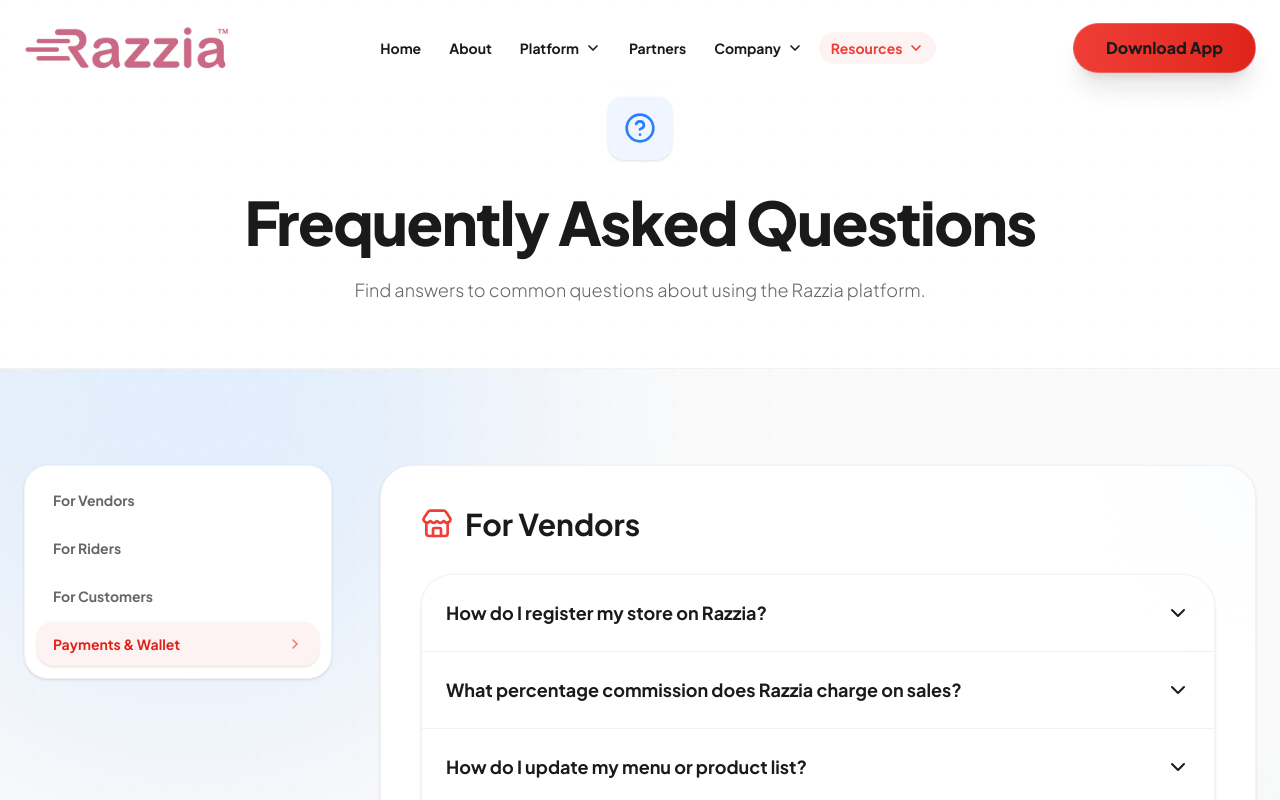
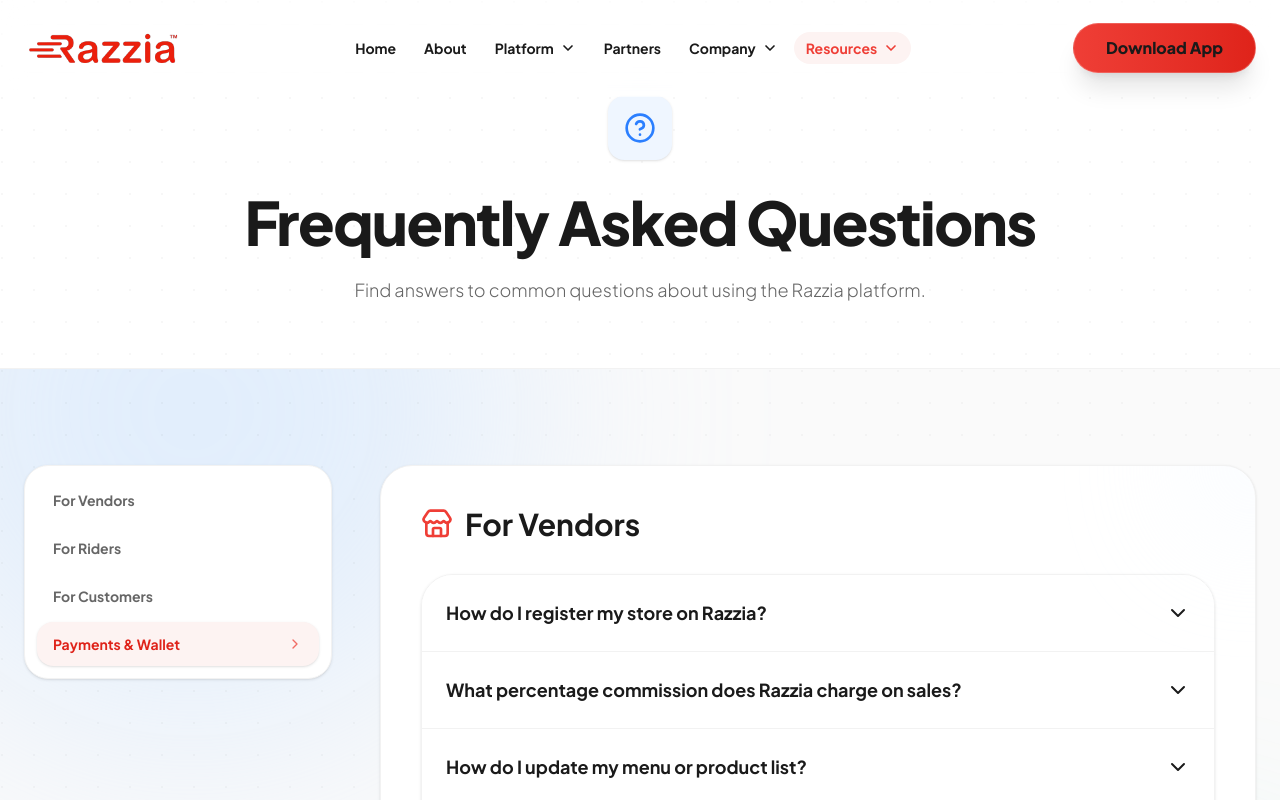
Before and after one commit to Ajay-code9/razzia, a Next.js app: page /landing/faq in a window 1280 px wide. Shown: the top 800 px of the page. Built offline with nearby package versions, Linux system fonts and the light colour scheme.

Commit message:
fix: resolve logo cropping and size mismatch in Navbar with smooth transition

```diff
--- a/src/components/Navbar.tsx
+++ b/src/components/Navbar.tsx
@@ -127,8 +127,12 @@
           className={`mx-auto flex w-full max-w-7xl items-center justify-between px-6 transition-all duration-300 ${isScrolled ? "py-2.5" : "py-5"
             }`}
         >
-          <Link className="flex items-center h-14" href="/landing">
-            <div className="flex items-center justify-center transition-all duration-300">
+          <Link className="flex items-center h-14 relative" href="/landing">
+            <div
+              className="flex items-center justify-center transition-all duration-300 relative h-10 lg:h-14"
+              style={{ aspectRatio: "540/192" }}
+            >
+              {/* White Logo (Visible at top on red background) */}
               <Image
                 alt="Razzia logo"
                 src="/logo-navbar.svg"
@@ -136,13 +140,26 @@
                 height={192}
                 priority
                 unoptimized
-                className="h-8 lg:h-14 w-auto object-contain"
+                className="absolute inset-0 h-full w-auto object-contain transition-opacity duration-300"
                 style={{
                   imageRendering: "-webkit-optimize-contrast",
-                  filter: isDarkHeroTop
-                    ? "none"
-                    : "brightness(0) saturate(100%) invert(43%) sepia(57%) saturate(4476%) hue-rotate(324deg) brightness(135%) contrast(58%)",
-                  transition: "filter 0.3s ease",
+                  opacity: isDarkHeroTop ? 1 : 0,
+                  pointerEvents: isDarkHeroTop ? "auto" : "none",
+                }}
+              />
+              {/* Red Logo (Visible when scrolled on white background) */}
+              <Image
+                alt="Razzia logo"
+                src="/logo-red.svg"
+                width={540}
+                height={192}
+                priority
+                unoptimized
+                className="absolute inset-0 h-full w-auto object-contain transition-opacity duration-300"
+                style={{
+                  imageRendering: "-webkit-optimize-contrast",
+                  opacity: isDarkHeroTop ? 0 : 1,
+                  pointerEvents: isDarkHeroTop ? "none" : "auto",
                 }}
               />
             </div>
```
Also changed, not shown: public/logo-red.svg (added).
